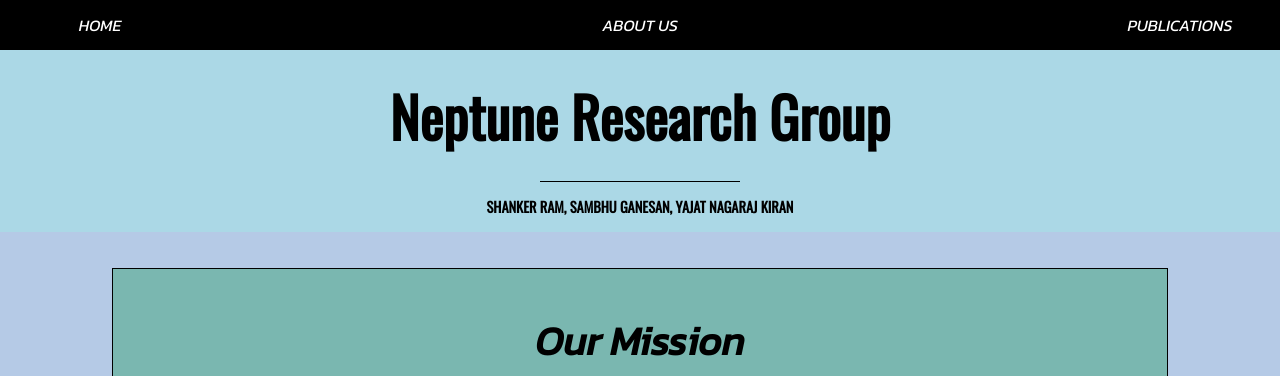
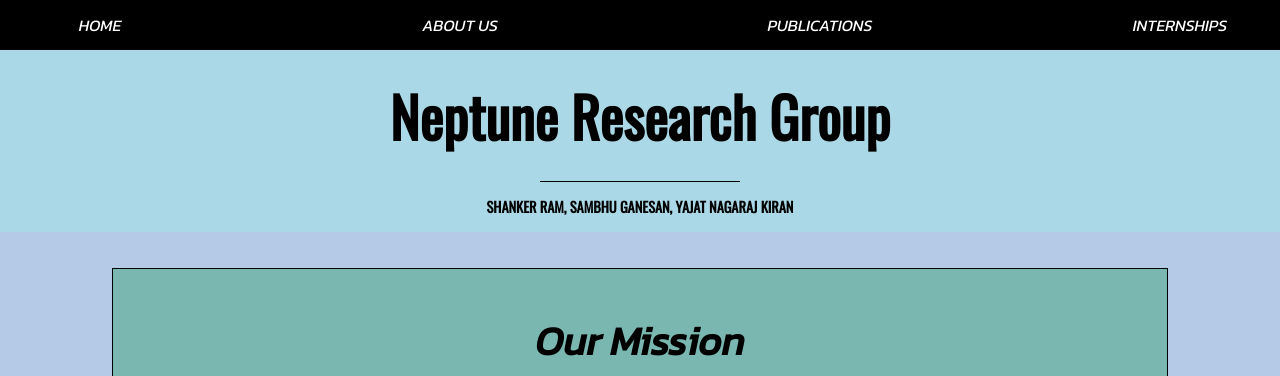
Before and after one commit to reknahs/NeptuneResearchSite, a plain HTML site: page index.html in a window 1280 px wide. Shown: the top 376 px of the page. Drawn offline with nearby package versions, Linux system fonts and the light colour scheme.

Commit message:
Update index.html

```diff
--- a/index.html
+++ b/index.html
@@ -20,6 +20,7 @@
       <div class="link"><a href="index.html">Home</a></div>
       <div class="link"><a href="aboutus.html">About Us</a></div>
       <div class="link"><a href="publications.html">Publications</a></div>
+      <div class="link"><a href="intern.html">Internships</a></div>
     </div>
 
     <!--header with title and author-->
```
